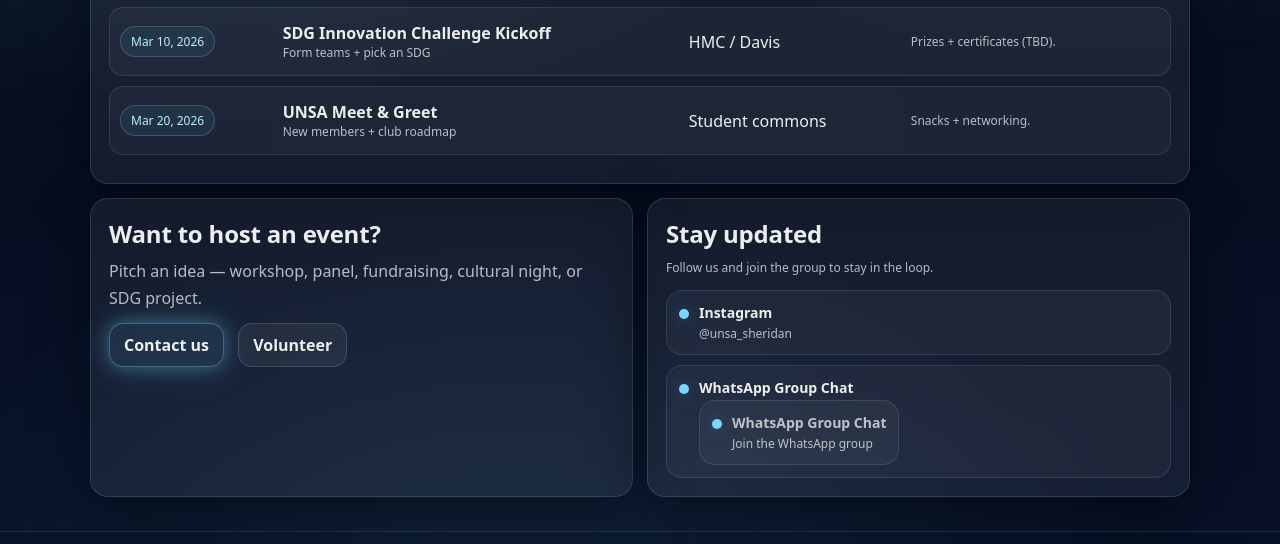
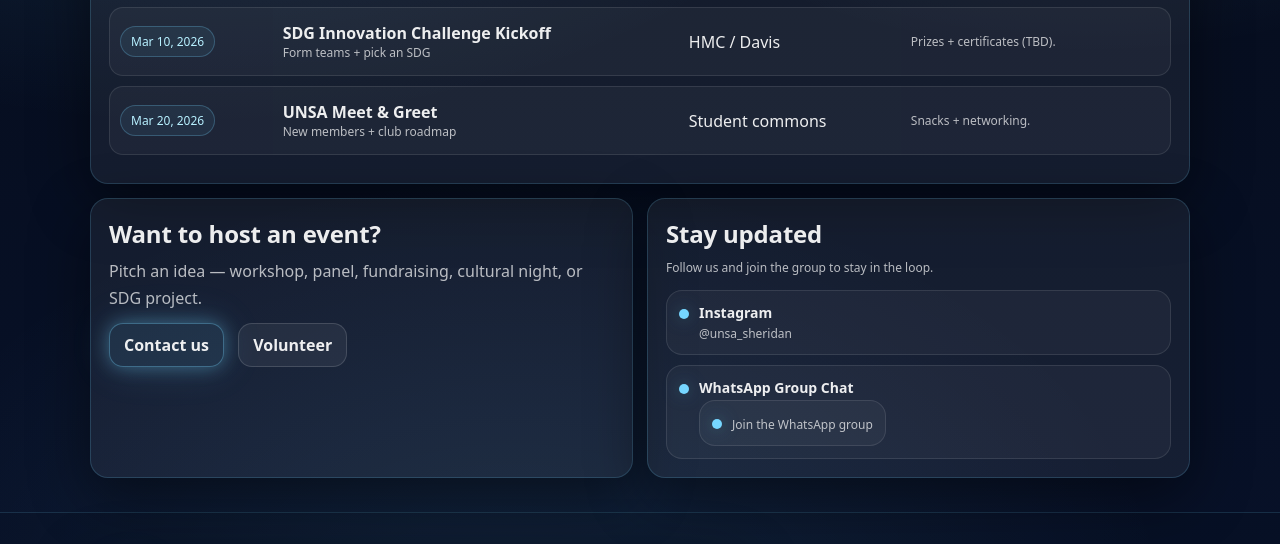
Before and after one commit to asma675/UNSA-Sheridan-Website, a plain HTML site: page events.html in a window 1280 px wide. Shown: the part 493-1037 px from the top of the page. Drawn offline with Linux system fonts and the light colour scheme.

Commit message:
Remove strong tag for WhatsApp group chat

```diff
--- a/events.html
+++ b/events.html
@@ -168,7 +168,6 @@
    rel="noreferrer">
   <div class="dot"></div>
   <div>
-    <strong>WhatsApp Group Chat</strong>
     <span>Join the WhatsApp group</span>
   </div>
 </a>
```
